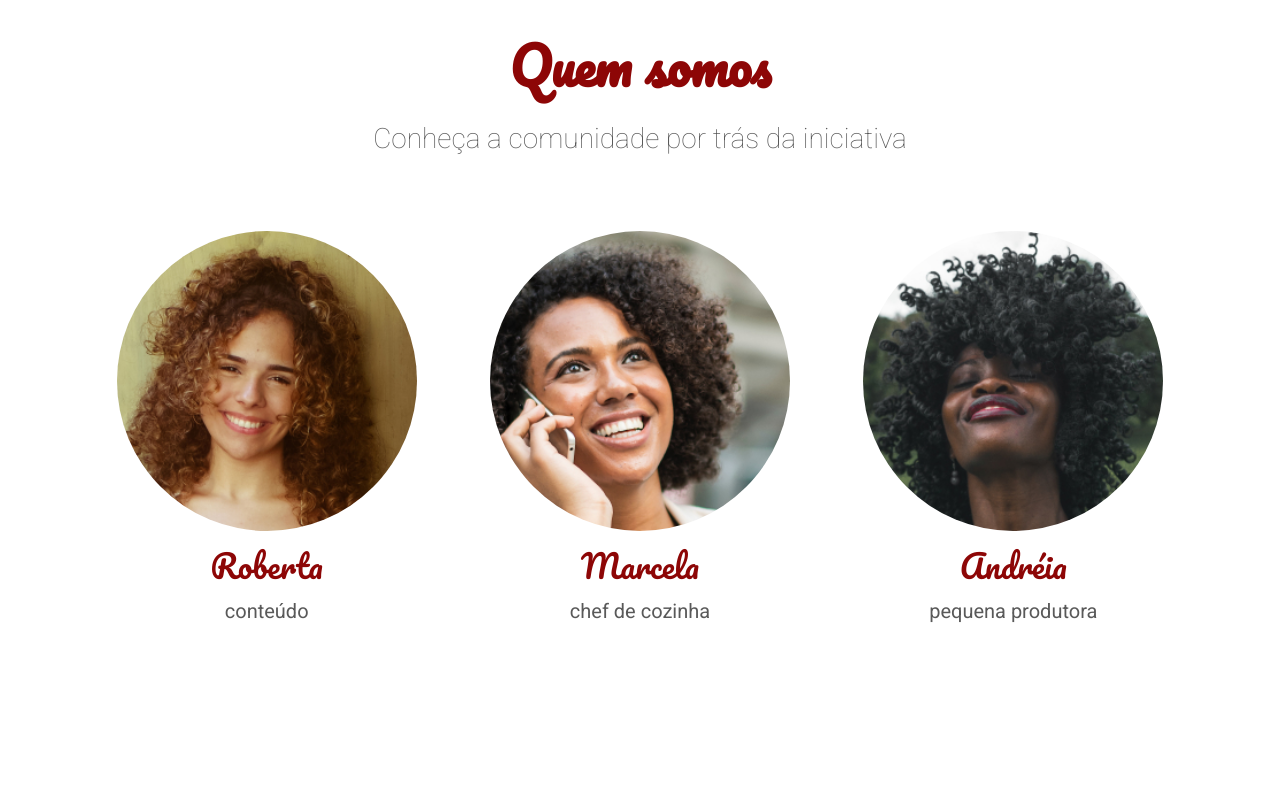
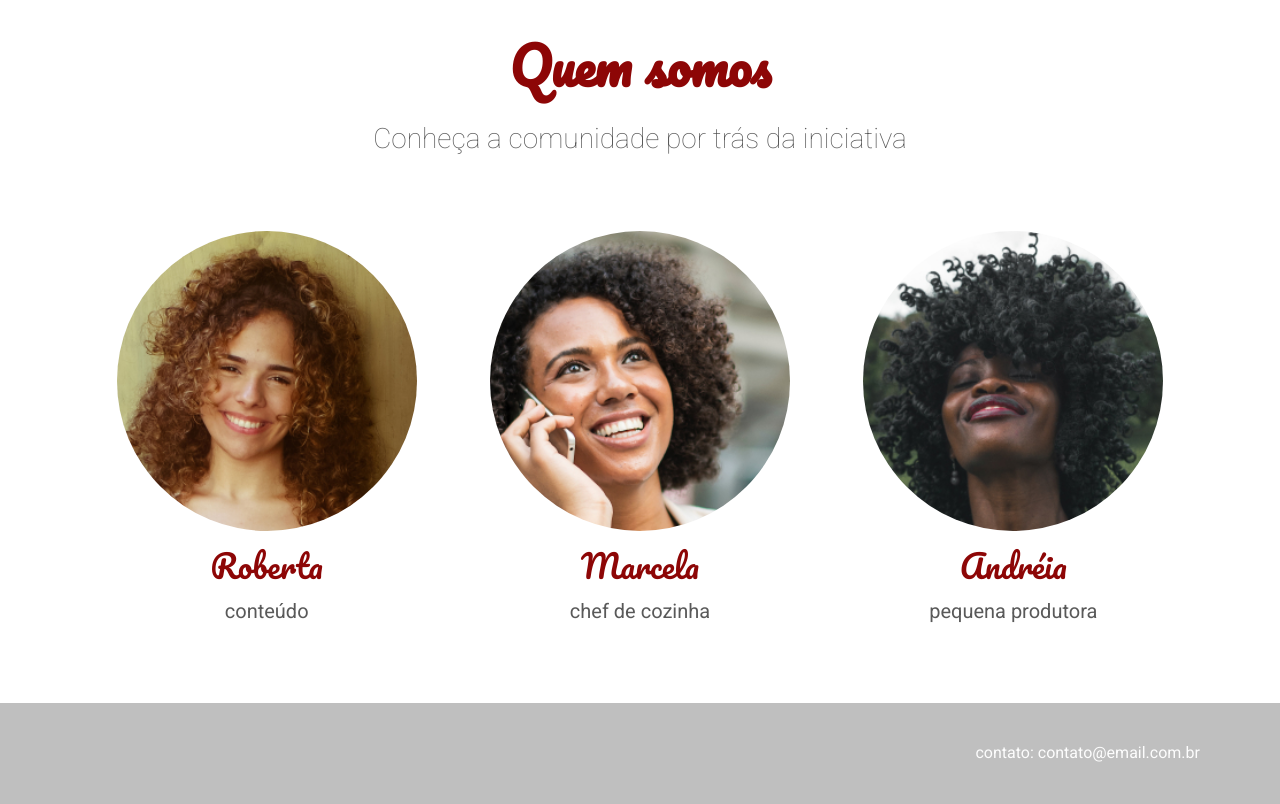
Before and after one commit to LetMzDev/0014--Site-Receitas, a plain HTML site: page index.html in a window 1280 px wide. Shown: the part 2317-3121 px from the top of the page. Before the commit the page ends 3020 px from the top, so only its background shows below. Drawn offline with Linux system fonts and the light colour scheme.

Commit message:
22. Add: Rodapé e estilo

```diff
--- /dev/null
+++ b/assets/css/rodape.css
@@ -0,0 +1,8 @@
+.rodape
+{
+	background: #bfbfbf;
+	color: #fdfdfd;
+	padding: 1.5625rem 5rem;
+	text-align: right;
+	text-transform: lowercase;
+}
--- a/index.html
+++ b/index.html
@@ -41,6 +41,8 @@
 	<link rel = "stylesheet" href = "./assets/css/pessoa/pessoa-imagem.css">
 	<link rel = "stylesheet" href = "./assets/css/pessoa/pessoa-funcao.css">
 	<link rel = "stylesheet" href = "./assets/css/pessoa/pessoa-nome.css">
+
+	<link rel = "stylesheet" href = "./assets/css/rodape.css">
 
 </head>
 <body>
@@ -163,5 +165,11 @@
 
 	</section>
 
+	<!-- Rodapé -->
+	 <footer class = "rodape">
+
+		<p>Contato: contato@email.com.br</p>
+
+	 </footer>
 </body>
 </html>
```
